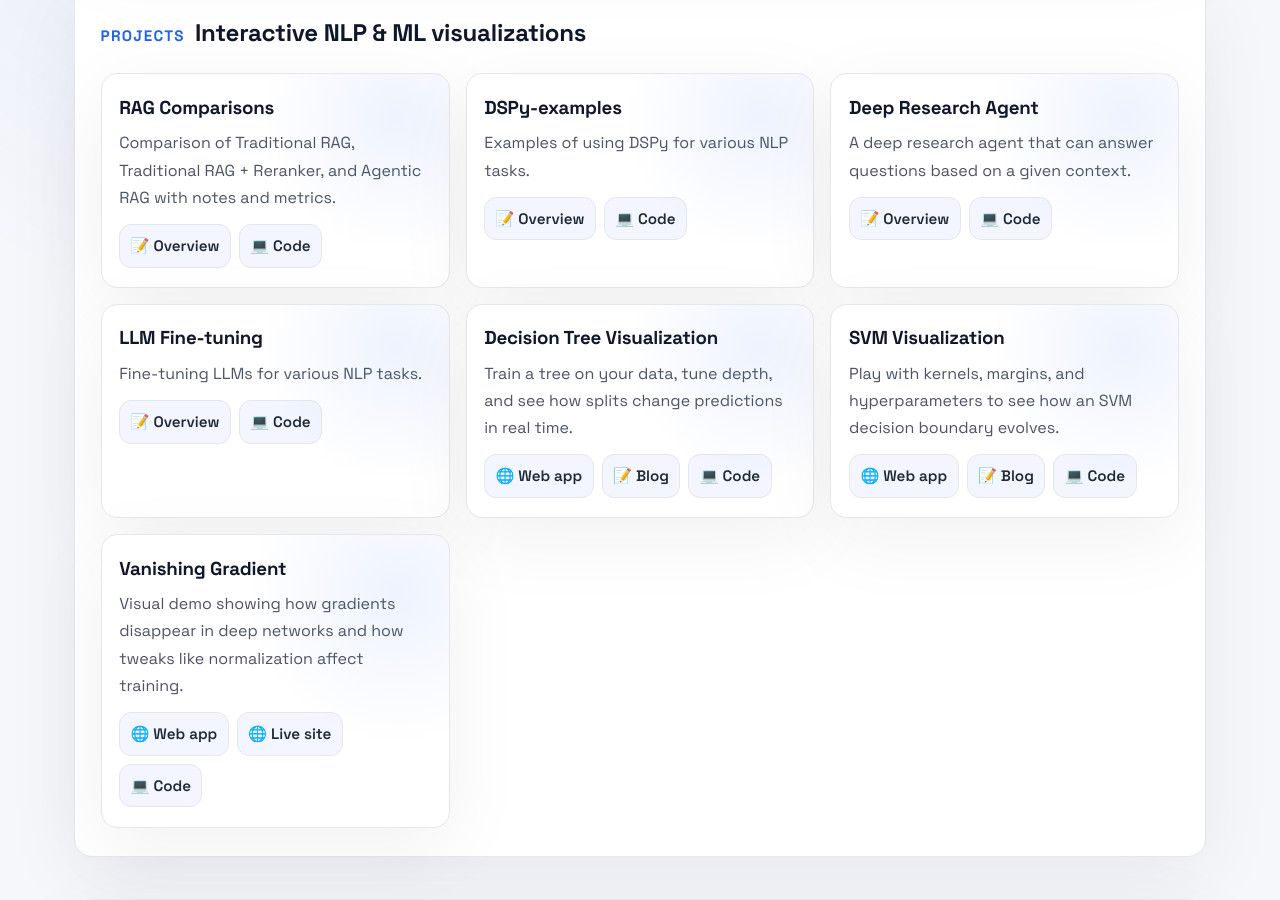
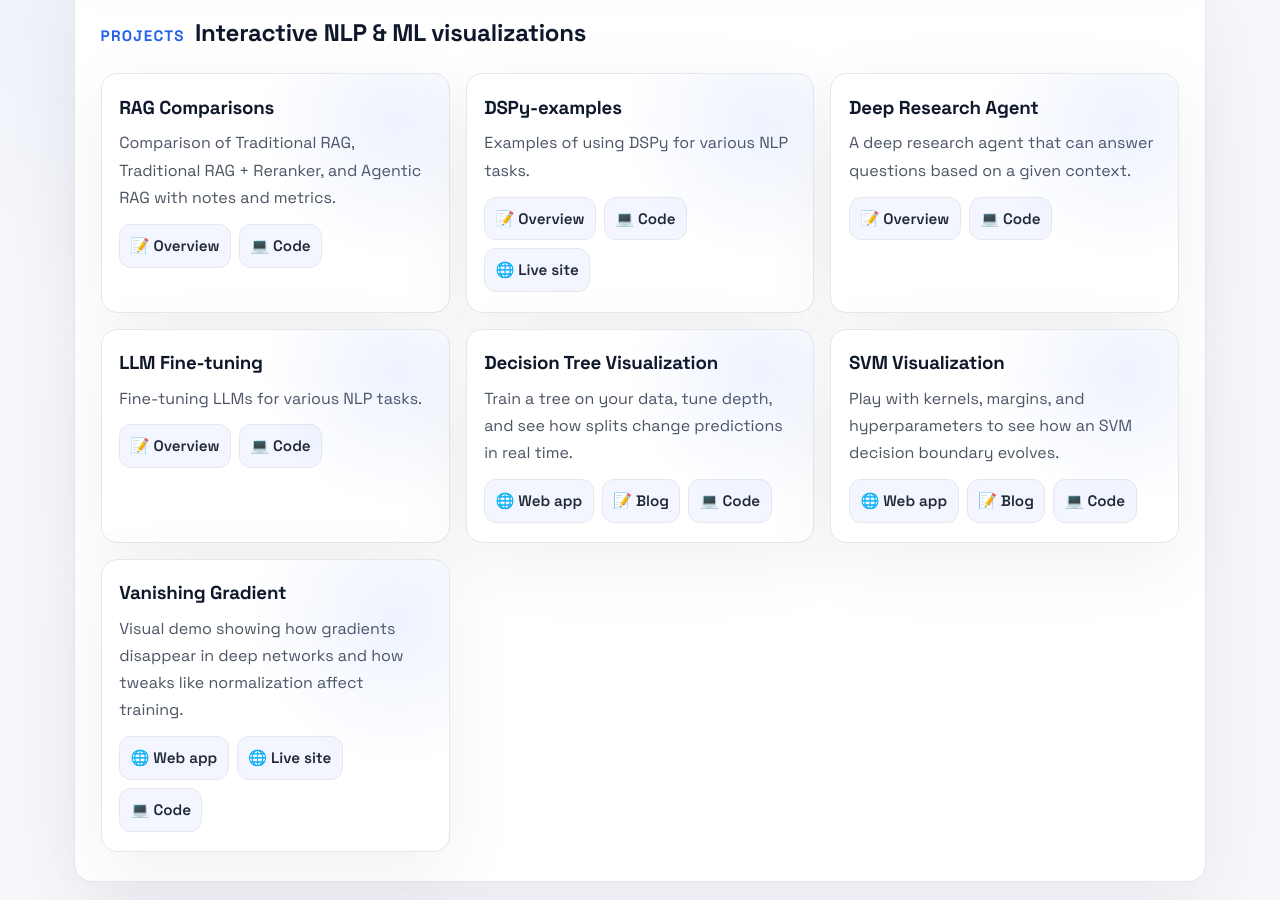
Before and after one commit to vinay-hebb/vinay-hebb.github.io, a Jekyll site: the page built from index.md, in a window 1280 px wide and 900 px high, scrolled down 562 px. Built offline with Jekyll 4.4.1, drawn with Linux system fonts in a browser that asks for light colours.

Commit message:
Updated live site

```diff
--- a/index.md
+++ b/index.md
@@ -46,6 +46,7 @@
       <div class="link-row">
         <a class="pill" href="https://github.com/vinay-hebb/DSPy-examples/blob/main/README.md" target="_blank" rel="noopener">📝 Overview</a>
         <a class="pill" href="https://github.com/vinay-hebb/DSPy-examples" target="_blank" rel="noopener">💻 Code</a>
+        <a class="pill" href="https://vinay-hebb.github.io/DSPy-examples/" target="_blank" rel="noopener">🌐 Live site</a>
       </div>
     </article>
     <article class="project-card">
```
